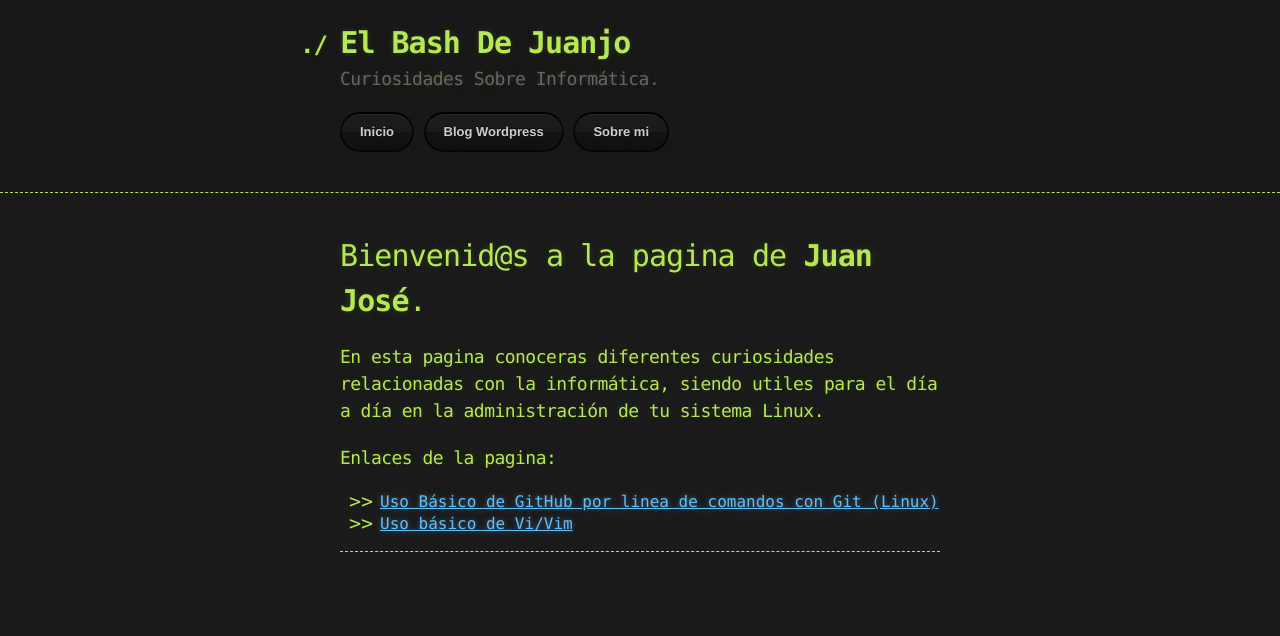
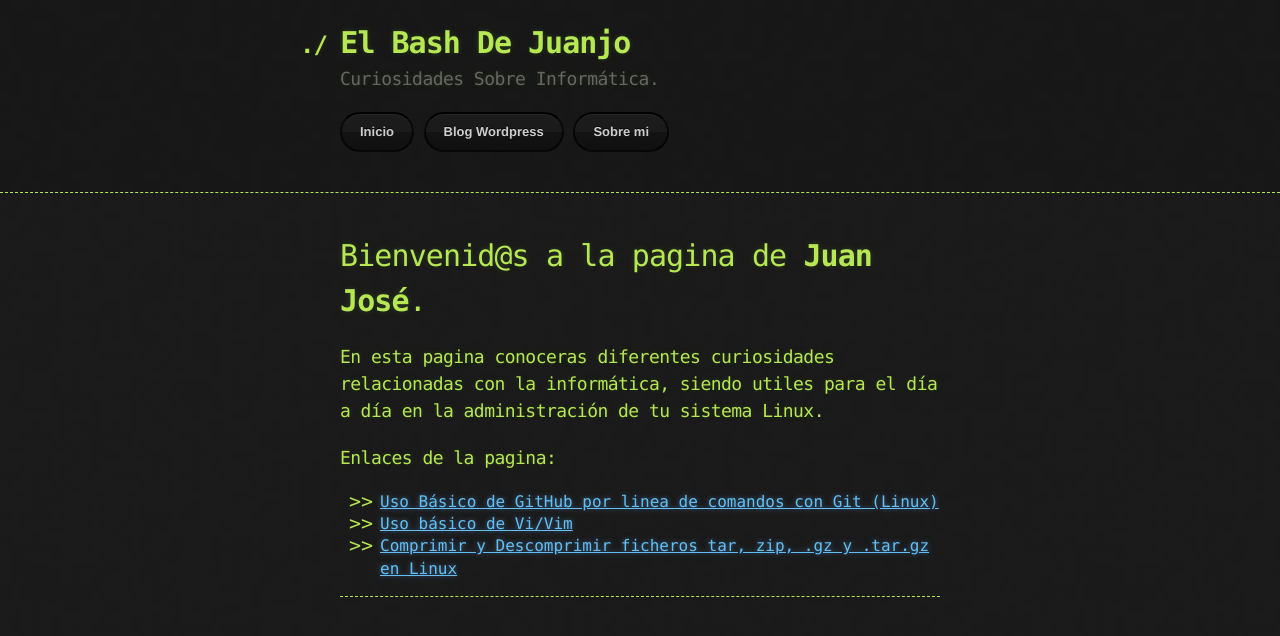
Before and after one commit to juanjoselopezroldan/juanjoselopezroldan.github.io, a Jekyll site: the page built from index.md, in a window 1280 px wide. Shown: the top 636 px of the page. Built offline with Jekyll 4.4.1, drawn with Linux system fonts in a browser that asks for light colours; our own code applies the rules of GitHub Pages for plain Markdown files.

Commit message:
incluir enlace de publicación de tar

```diff
--- a/index.md
+++ b/index.md
@@ -10,4 +10,5 @@ layout: default
 
 * [Uso Básico de GitHub por linea de comandos con Git (Linux)](contenido/github)
 * [Uso básico de Vi/Vim](contenido/vi)
+* [Comprimir y Descomprimir ficheros tar, zip, .gz y .tar.gz en Linux](contenido/tar)
 <hr/>
```
